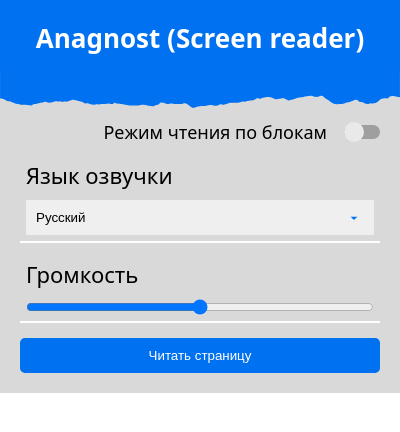
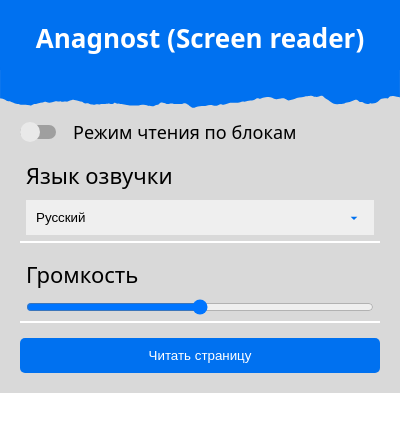
Before and after one commit to ThisIsPavel/anagnost, a browser extension: page src/popup/index.html in a window 400 px wide. Drawn offline with Linux system fonts and the light colour scheme; files whose address does not match are found by name.

Commit message:
styles: refactor styles popup & add hover for switch

```diff
--- a/src/popup/style.css
+++ b/src/popup/style.css
@@ -47,13 +47,15 @@
 }
 
 .reader__checkbox {
+  width: max-content;
   position: relative;
   display: flex;
-  flex-direction: row-reverse;
+  flex-direction: row;
   align-items: center;
   gap: 17px;
   padding: 10px 0;
   font-size: 18px;
+  cursor: pointer;
 }
 
 .checkbox__switcher {
@@ -63,7 +65,6 @@
   height: 14px;
   background: #9f9f9f;
   border-radius: 20px;
-  cursor: pointer;
 }
 
 .checkbox__switcher::before {
@@ -93,6 +94,10 @@
 
 .reader__checkbox .checkbox:checked ~ .checkbox__switcher::before {
   transform: translateX(20px);
+  background: #fafafa;
+}
+
+.checkbox__switcher:hover::before {
   background: var(--white-text);
 }
 
```
